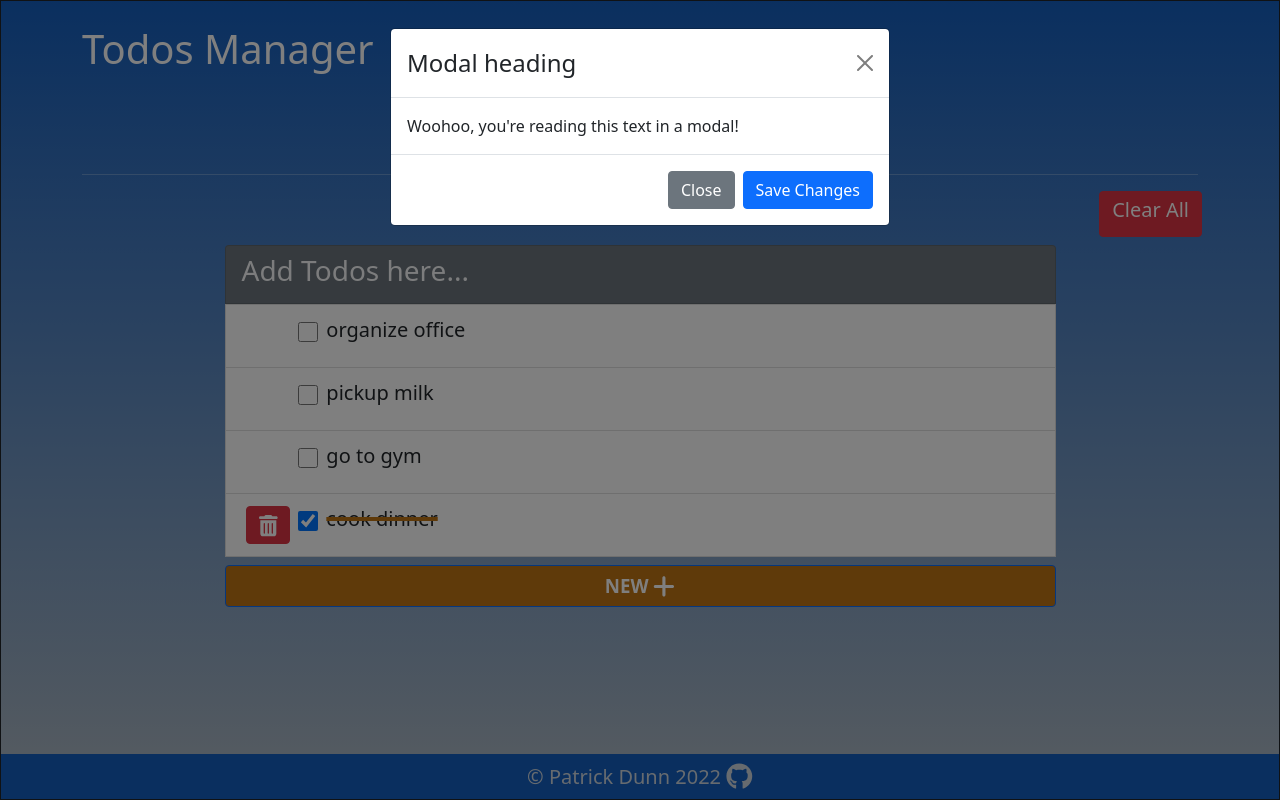
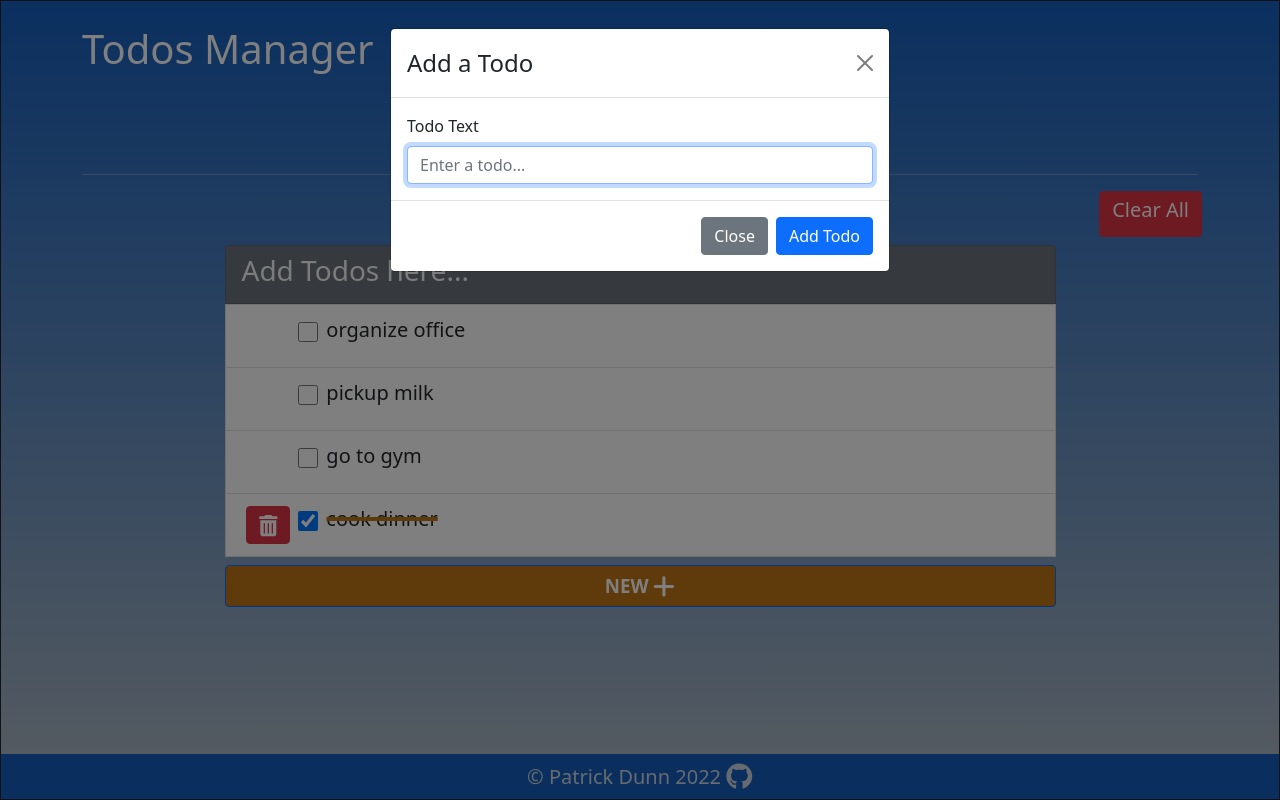
Before and after one commit to knightmac19/react-todos, a React (Create React App) app: page / in a window 1280 px wide. Both pictures are taken after a click on the button "NEW". Built offline with nearby package versions, Linux system fonts and the light colour scheme.

Commit message:
created TodoForm, autofocus on input

```diff
--- a/src/components/Content/NewModal.js
+++ b/src/components/Content/NewModal.js
@@ -1,20 +1,25 @@
 import React from "react";
 import { Modal, Button } from "react-bootstrap";
+import TodoForm from "./TodoForm";
 
-function NewModal(props) {
+const NewModal = (props) => {
+
+
   return (
     <div>
       <Modal show={props.show} onHide={props.handleClose}>
         <Modal.Header closeButton>
-          <Modal.Title>Modal heading</Modal.Title>
+          <Modal.Title>Add a Todo</Modal.Title>
         </Modal.Header>
-        <Modal.Body>Woohoo, you're reading this text in a modal!</Modal.Body>
+        <Modal.Body>
+          <TodoForm />
+        </Modal.Body>
         <Modal.Footer>
           <Button variant="secondary" onClick={props.handleClose}>
             Close
           </Button>
           <Button variant="primary" onClick={props.handleClose}>
-            Save Changes
+            Add Todo
           </Button>
         </Modal.Footer>
       </Modal>
--- /dev/null
+++ b/src/components/Content/TodoForm.js
@@ -0,0 +1,25 @@
+import React, { useRef, useEffect } from "react";
+import { Form } from "react-bootstrap";
+
+const TodoForm = (props) => {
+  const focusInput = useRef();
+
+  useEffect(() => {
+    if (focusInput.current) focusInput.current.focus();
+  }, [focusInput]);
+
+  return (
+    <div>
+      <Form.Group>
+        <Form.Label>Todo Text</Form.Label>
+        <Form.Control
+          type="input"
+          ref={focusInput}
+          placeholder="Enter a todo..."
+        />
+      </Form.Group>
+    </div>
+  );
+};
+
+export default TodoForm;
```
